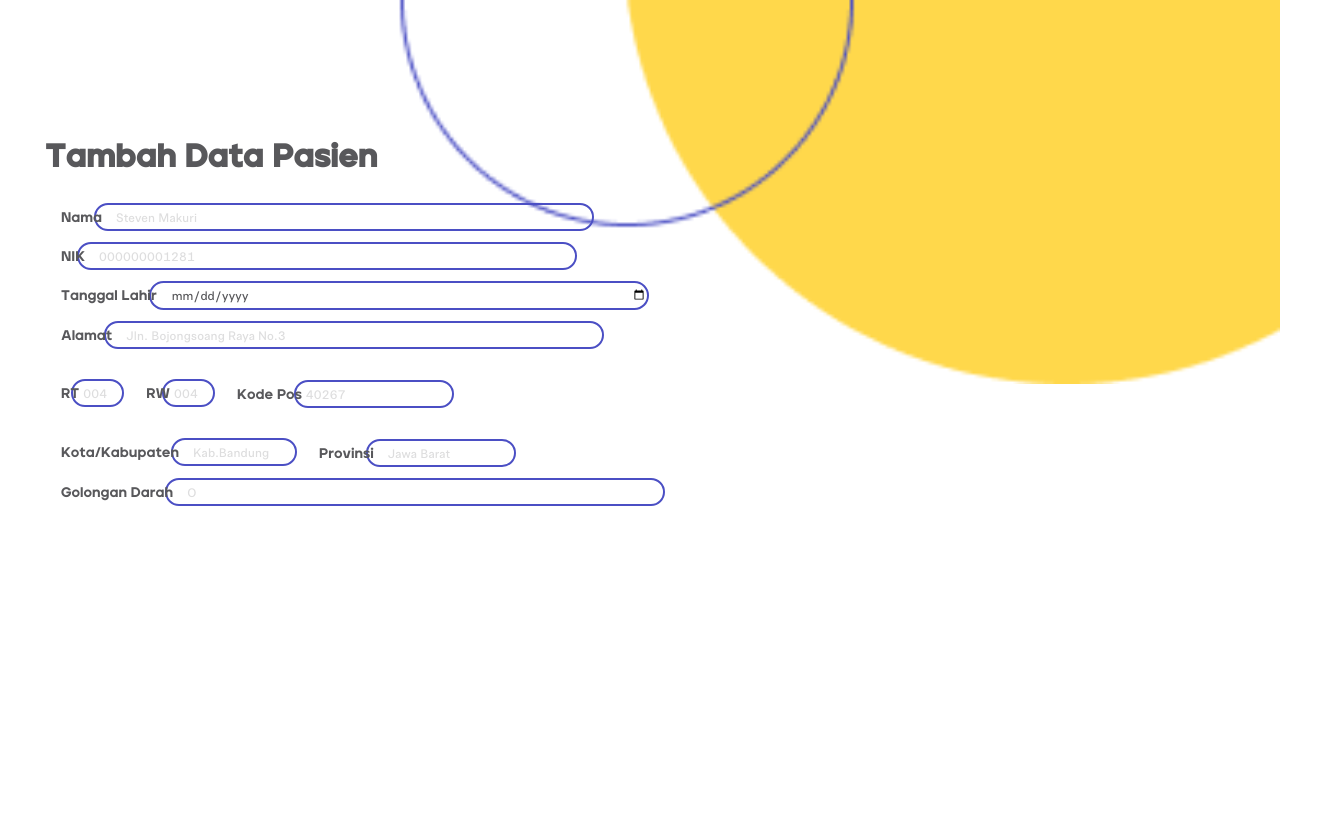
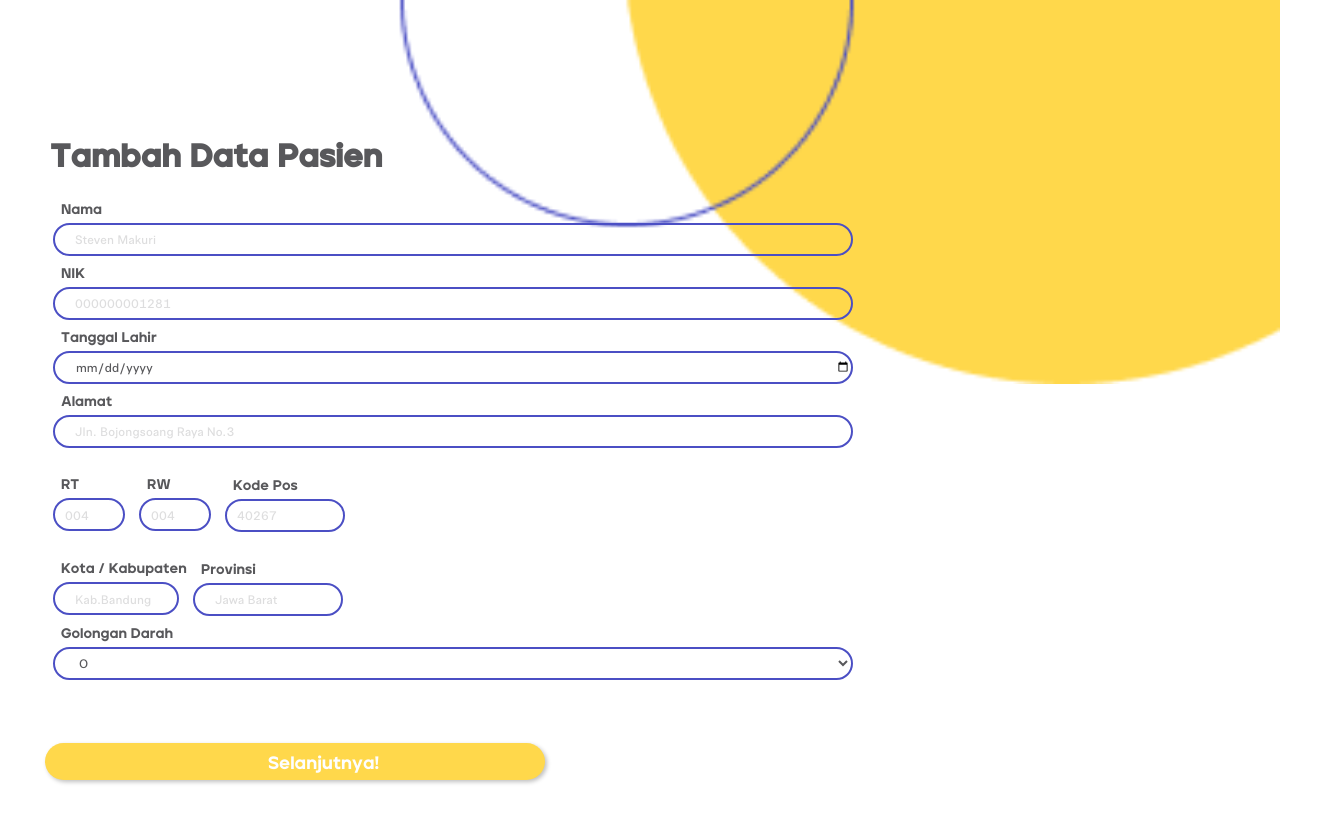
Before and after one commit to alishalistyaa/ruang-tunggu, a React (Create React App) app: page /tambah-data-pasien in a window 1280 px wide. Shown: the top 822 px of the page, 1325 px wide, since content can reach past the window. After the commit the page ends 800 px from the top, so only its background shows below. Built offline with nearby package versions, Linux system fonts and the light colour scheme.

Commit message:
updated data pasien fetch

```diff
--- a/src/App.css
+++ b/src/App.css
@@ -213,9 +213,6 @@ a.button {
 
 
 /* DATA BARU */
-
-/* DATA BARU */
-
 body {
     margin: 0;
     padding: 0;
@@ -224,19 +221,25 @@ body {
     background: url(images/tambah-data-background.png) no-repeat;
     background-size: cover;}
 
+.judul-tambah-data {
+    margin-left: 5px;
+}
+
 .data-box {
     position: absolute;
-    width: 100%;
-    height: 90%;
+    width: 75%;
+    height: 80%;
     left: 45px;
     top: 117px;
 
     font-family: Jeko;
     color: var(--dark-gray-color);
+
 }
 
 .data-textbox {
     margin: 5px;
+    display: block;
 }
 
 .data-textbox label {
@@ -251,9 +254,9 @@ body {
     border: 2px solid var(--dark-purple-color);
     border-radius: 20px;
 
-    width: 60%;
-    max-width: 500px;
-    height: 37%;
+    width: 100%;
+    max-width: 800px;
+    height: 33px;
     margin: 3px;
     padding: 3px 0 3px 20px;
     background: none;
@@ -296,17 +299,17 @@ body {
 
 
 #RT {
-    width: 53px;
+    width: 6em;
     padding: 3px 10px 3px 10px;
 }
 
 #RW {
-    width: 53px;
+    width: 6em;
     padding: 3px 10px 3px 10px;
 }
 
 #Kode-Pos {
-    width: 160px;
+    width: 10em;
     padding: 3px 10px 3px 10px;
 }
 
@@ -323,14 +326,33 @@ body {
 #Provinsi {
     width: 150px
 }
+#Goldar {
+    box-sizing: border-box;
+    border: 2px solid var(--dark-purple-color);
+    border-radius: 20px;
+
+    width: 96%;
+    max-width: 800px;
+    height: 33px;
+    margin: 3px;
+    padding: 3px 0 3px 20px;
+    background: none;
+
+    font-family: Allrounder-medium;
+    font-style: normal;
+    font-weight: 500;
+    font-size: 12px;
+    line-height: 140%;
+    color: var(--dark-gray-color);
+}
 
 .data-button {
     position: relative;
-    width: 60%;
+    width: 100%;
     max-width: 500px;
-    height: 30%;
+    height: 20%;
     left: 0%;
-    top: 100%;
+    top: 90%;
 
     border: none;
     outline: none;
@@ -343,8 +365,7 @@ body {
     border-radius: 36px;
     margin-top: 55px;
 
-    display: inline-flex;
-    padding: 10px 10px 5px 25%
+    padding: 10px 10px 5px 7%
 }
 .button__icon {
     margin-left: 8px;
--- a/src/DataPasien.js
+++ b/src/DataPasien.js
@@ -1,45 +1,145 @@
+// Needs
+import { useState } from "react";
+import { useHistory } from "react-router-dom";
+
+const DataPasien = () => {
+    // Vars
+    const [Nama, setNama] = useState('')
+    const [NIK, setNIK] = useState('')
+    const [TL, setTL] = useState('')
+    const [Alamat, setAlamat] = useState('')
+    const [RT, setRT] = useState('')
+    const [RW, setRW] = useState('')
+    const [KodePos, setKodePos] = useState('')
+    const [Kota, setKota] = useState('')
+    const [Provinsi, setProvinsi] = useState('')
+    const [Goldar, setGoldar] = useState('')
+
+    const history = useHistory();
+    const [isPending, setIsPending] = useState(false);
+
+    const handleSubmit = (e) => {
+        e.preventDefault();
+        const dataPasien = {Nama, NIK, TL, Alamat, RT, RW, KodePos, Kota, Provinsi, Goldar};
+
+        setIsPending(true);
+
+        fetch('http://localhost:8000/pasien', {
+            method: 'POST',
+            headers: {"Content-Type": "application/json"},
+            body: JSON.stringify(dataPasien)
+        }).then(() => {
+            console.log('new pasien data added');
+            setIsPending(false);
+            // history.go(-1);
+            history.push('/')
+        })
+    }
 
 
-const DataPasien = () => {
     return (
         <div className="data-box">
-            <h1>Tambah Data Pasien</h1>
+            <div className="judul-tambah-data"><h1>Tambah Data Pasien</h1></div>
 
+            <form onSubmit={handleSubmit}>
                 <div className="data-textbox">
+                    <div className="label-data-input">
                         <label for="Nama">Nama</label>
-                <input type="text" id="Nama" placeholder="Steven Makuri" name="" defaultValue=""/>
+                    </div>
+                    <input
+                        type="text"
+                        id="Nama"
+                        placeholder="Steven Makuri"
+                        name=""
+                        defaultValue=""
+                        value = {Nama}
+                        onChange={(e)=> setNama(e.target.value)}/>
                 </div>
 
                 <div className="data-textbox">
+                    <div className="label-data-input">
                         <label for="NIK">NIK</label>
-                <input type="text" id="NIK" placeholder="000000001281" name="" defaultValue=""/>
+                    </div>
+                    <input
+                        type="text"
+                        id="NIK"
+                        placeholder="000000001281"
+                        name=""
+                        defaultValue=""
+                        value = {NIK}
+                        onChange={(e)=> setNIK(e.target.value)}/>
                 </div>
 
                 <div className="data-textbox">
+                <div className="label-data-input">
                         <label for="TL">Tanggal Lahir</label>
-                <input type="date" id="TL" placeholder="01/01/01" name="" defaultValue=""/>
+                    </div>
+                    <input
+                        type="date"
+                        id="TL"
+                        placeholder="01/01/01"
+                        name=""
+                        defaultValue=""
+                        value = {TL}
+                        onChange={(e)=> setTL(e.target.value)}/>
                 </div>
 
                 <div class="data-textbox">
+                    <div className="label-data-input">
                         <label for="Alamat">Alamat</label>
-                <input type="text" id="Alamat" placeholder="Jln. Bojongsoang Raya No.3" name="" defaultValue=""/>
+                    </div>
+                    <input
+                        type="text"
+                        id="Alamat"
+                        placeholder="Jln. Bojongsoang Raya No.3"
+                        name=""
+                        defaultValue=""
+                        value = {Alamat}
+                        onChange={(e)=> setAlamat(e.target.value)}/>
                 </div>
 
                 <div class="data-textbox">
                     <ul id="list-textbox1">
                         <li id="RTRW">
+                            <div className="label-data-input">
                                 <label for="RT">RT</label>
-                        <input type="text" id="RT" placeholder="004" name="" defaultValue=""/>
+                            </div>
+                            <input
+                                type="text"
+                                id="RT"
+                                placeholder="004"
+                                name=""
+                                defaultValue=""
+                                value = {RT}
+                                onChange={(e)=> setRT(e.target.value)}/>
                         </li>
 
                         <li id="RTRW">
+                            <div className="label-data-input">
                                 <label for="RW">RW</label>
-                        <input type="text" id="RW" placeholder="004" name="" defaultValue=""/>
+                            </div>
+                            <input
+                                type="text"
+                                id="RW"
+                                placeholder="004"
+                                name=""
+                                defaultValue=""
+                                value = {RW}
+                                onChange={(e)=> setRW(e.target.value)}/>
                         </li>
 
                         <li id="RTRWLAST">
+                            <div className="label-data-input">
                                 <label for="Kode-Pos">Kode Pos</label>
-                        <input type="text" id="Kode-Pos" placeholder="40267" name="" defaultValue=""/>
+                            </div>
+                            <input
+                                type="text"
+                                id="Kode-Pos"
+                                placeholder="40267"
+                                name=""
+                                defaultValue=""
+                                value = {KodePos}
+                                onChange={(e)=> setKodePos(e.target.value)}/>
                         </li>
                     </ul>
                 </div>
@@ -47,21 +147,56 @@ const DataPasien = () => {
                 <div class="data-textbox">
                     <ul id="list-textbox2">
                         <li id="RTRW">
-                        <label for="Kota">Kota/Kabupaten</label>
-                        <input type="text" id="Kota" placeholder="Kab.Bandung" name="" defaultValue=""/>
+                            <div className="label-data-input">
+                                <label for="Kota">Kota / Kabupaten</label>
+                            </div>
+                            <input
+                                type="text"
+                                id="Kota"
+                                placeholder="Kab.Bandung"
+                                name=""
+                                defaultValue=""
+                                value = {Kota}
+                                onChange={(e)=> setKota(e.target.value)}/>
                         </li>
 
                         <li id="RTRWLAST">
+                            <div className="label-data-input">
                                 <label for="Provinsi">Provinsi</label>
-                        <input type="text" id="Provinsi" placeholder="Jawa Barat" name="" defaultValue=""/>
+                            </div>
+                            <input
+                                type="text"
+                                id="Provinsi"
+                                placeholder="Jawa Barat"
+                                name=""
+                                defaultValue=""
+                                value = {Provinsi}
+                                onChange={(e)=> setProvinsi(e.target.value)}/>
                         </li>
                     </ul>
                 </div>
 
                 <div class="data-textbox">
+                    <div className="label-data-input">
                         <label for="Goldar">Golongan Darah</label>
-                <input type="text" id="Goldar" placeholder="O" name="" defaultValue=""/>
                     </div>
+                    <select
+                        id="Goldar"
+                        name=""
+                        defaultValue=""
+                        value = {Goldar}
+                        onChange={(e)=> setGoldar(e.target.value)}>
+                        <option value="O"> O</option>
+                        <option value="A"> A</option>
+                        <option value="B"> B</option>
+                        <option value="AB"> AB</option>
+                        </select>
+                </div>
+
+            {!isPending && <button className="data-button"> Selanjutnya!</button>}
+            {isPending && <button disabled className="data-button"> Menambahkan data...</button>}
+
+            </form>
 
 
     </div>
```
Lines whose indentation alone changed are shown as unchanged.
